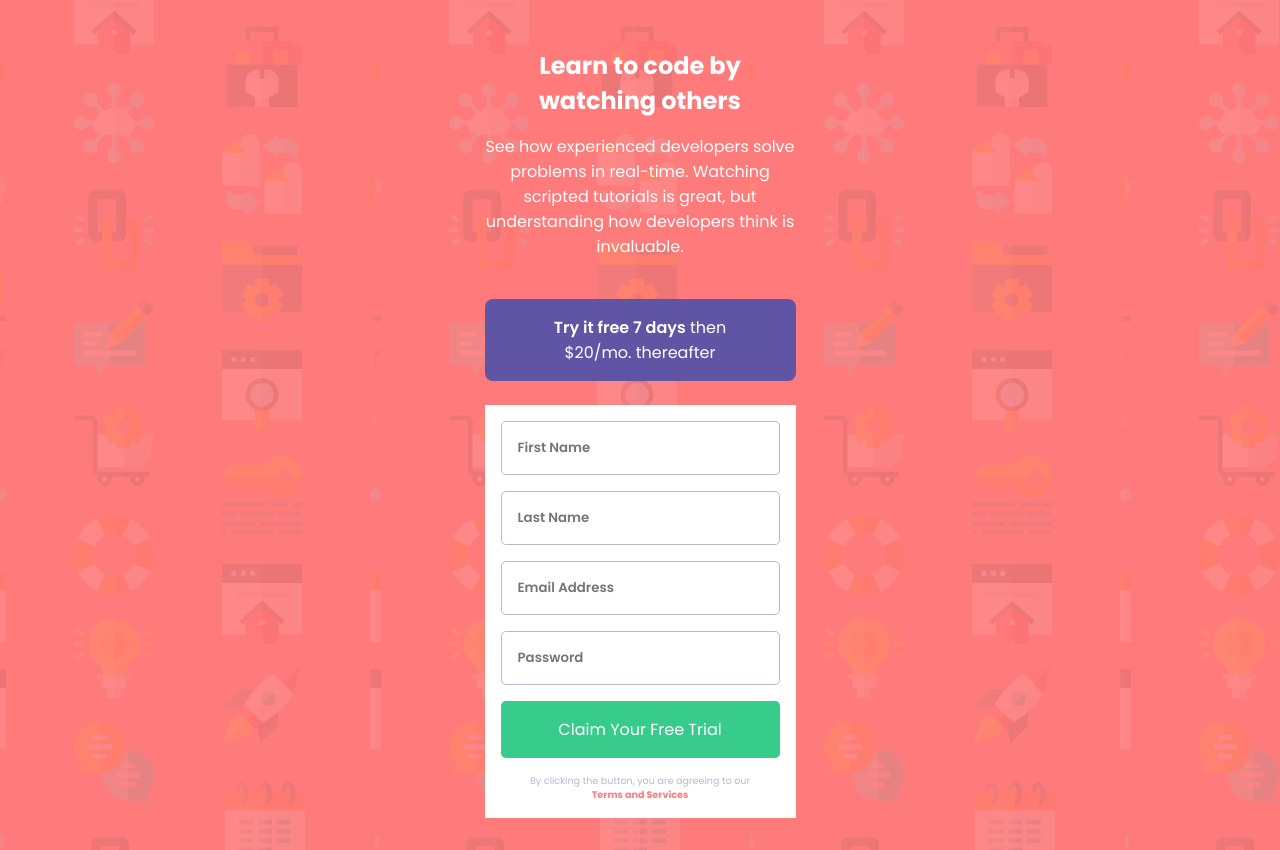
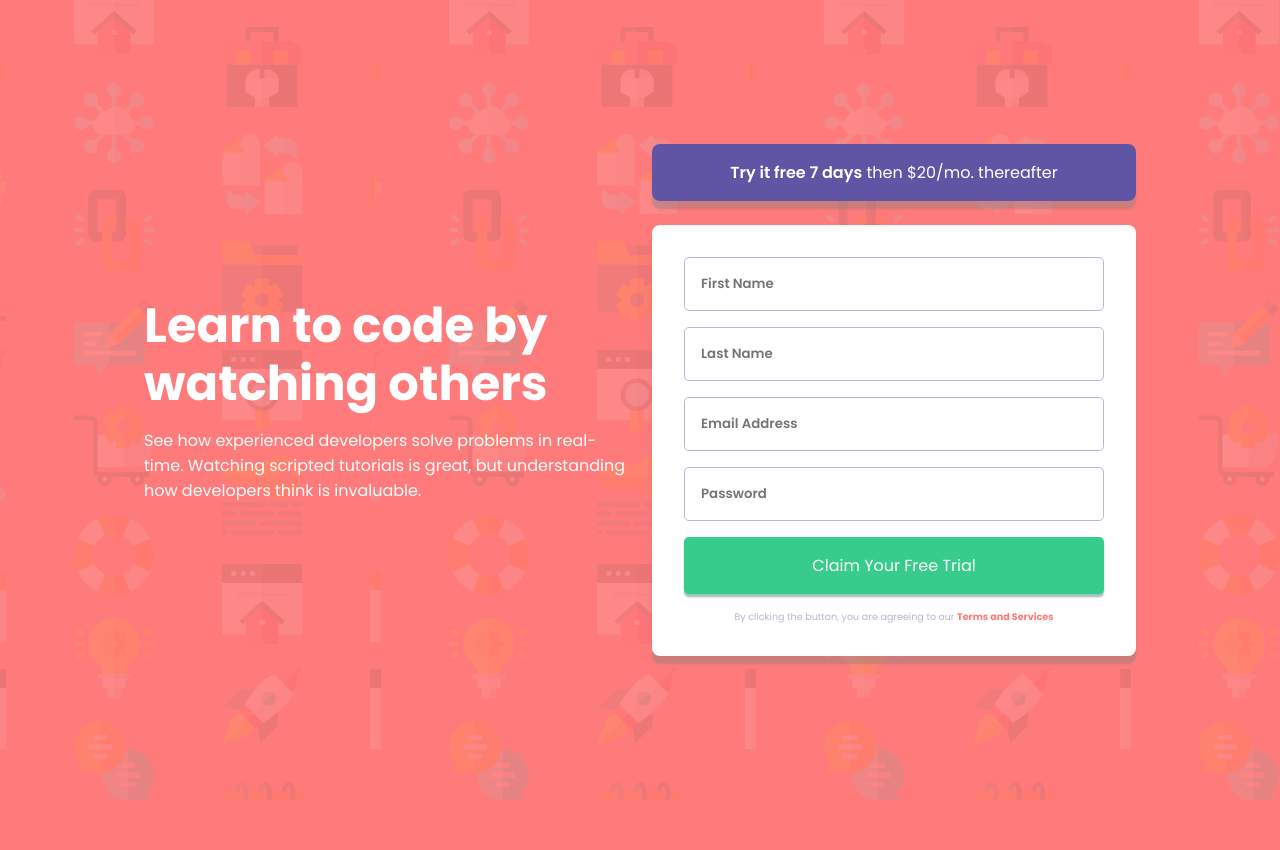
Before and after one commit to GrahamTheobald/intro-component-with-signup-form-master, a plain HTML site: page index.html in a window 1280 px wide. After the commit the page ends 800 px from the top, so only its background shows below. Drawn offline with Linux system fonts and the light colour scheme.

Commit message:
desktop design implemented

```diff
--- a/css/styles.scss
+++ b/css/styles.scss
@@ -29,7 +29,7 @@ body {
     display: flex;
     flex-direction: column;
     gap: 1.5rem;
-    width: 375px;
+    max-width: 375px;
     padding: 2rem;
     text-align: center;
     color: white;
@@ -47,9 +47,11 @@ body {
         background-color: $Blue;
         padding: 1rem 3rem;
         border-radius: .5rem;
+        box-shadow: 0 .5rem .1rem hsla(0, 0%, 50%, 0.4);
         span {
             font-weight: 600;
         }
+        margin-bottom: 1.5rem;
     }
 
     &__form {
@@ -57,12 +59,18 @@ body {
         flex-direction: column;
         gap: 1rem;
         background-color: white;
-        padding: 1rem;
+        padding: 1.5rem;
+        border-radius: .5rem;
+        box-shadow: 0 .5rem .1rem hsla(0, 0%, 50%, 0.4);
         input {
             padding: 1rem;
             border: 1px solid $GrayishBlue;
             border-radius: .3rem;
             font-weight: 600;
+        }
+        input:focus-visible {
+            outline: 1px solid black !important;
+            // outline: none;
         }
         button {
             background-color: $Green;
@@ -73,6 +81,8 @@ body {
             color: white;
             text-transform: capitalize;
             font-size: 16px;
+            box-shadow: 0 .2rem .1rem hsla(163, 77%, 25%, 0.4);
+
         }
         p {
             padding: 0 1rem;
@@ -85,3 +95,26 @@ body {
         }
     }
 }
+
+@media (min-width: 800px) {
+    .component {
+        max-width: 100%;
+        flex-direction: row;
+        padding: 9rem;
+        &__header {
+            flex: 1;
+            align-self: center;
+            text-align: left;
+            h1 {
+                font-size: 3rem;
+                line-height: 1.2;
+            }
+        }
+        .desktop-divider {
+            flex: 1;
+        }
+        &__form {
+            padding: 2rem;
+        }
+    }
+}
--- a/index.html
+++ b/index.html
@@ -19,6 +19,8 @@
         but understanding how developers think is invaluable.
       </p>
       </header>
+    <div class="desktop-divider">
+
       <article class="component__pricing">
         <span>Try it free 7 days</span> then $20/mo. thereafter
       </article>
@@ -35,6 +37,7 @@
           By clicking the button, you are agreeing to our <span>Terms and Services</span>
         </p>
       </form>
+    </div>
   </main>
   </body>
 </html>
```
Also changed, not shown: css/styles.css, 1 other file. Lines whose indentation alone changed are shown as unchanged.
